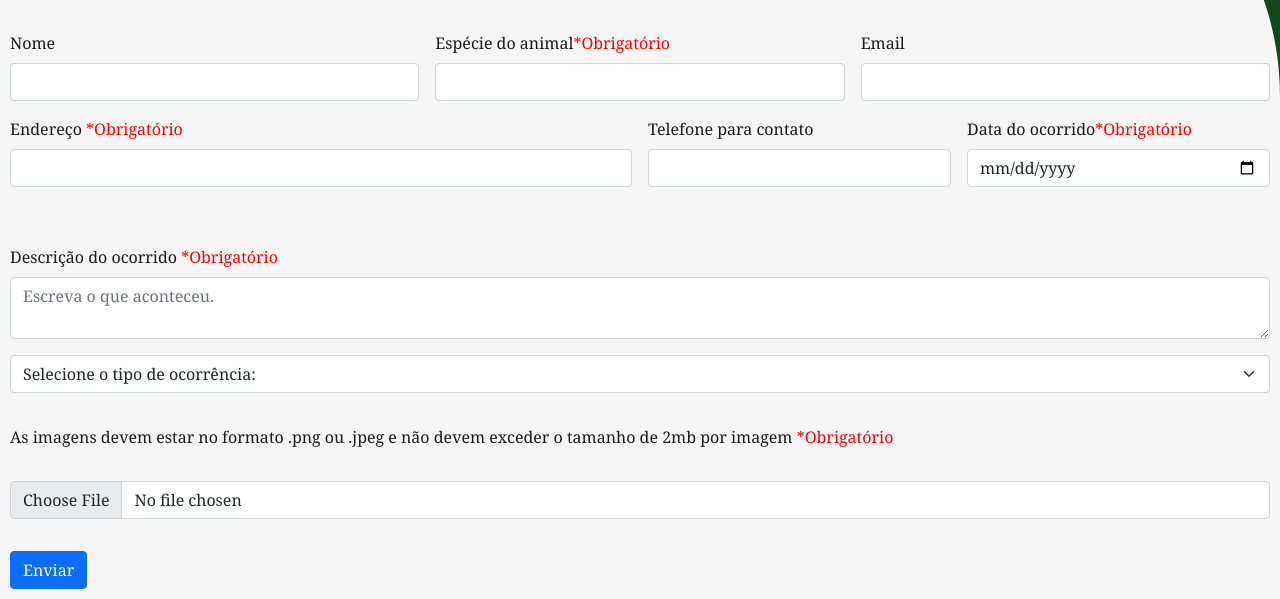
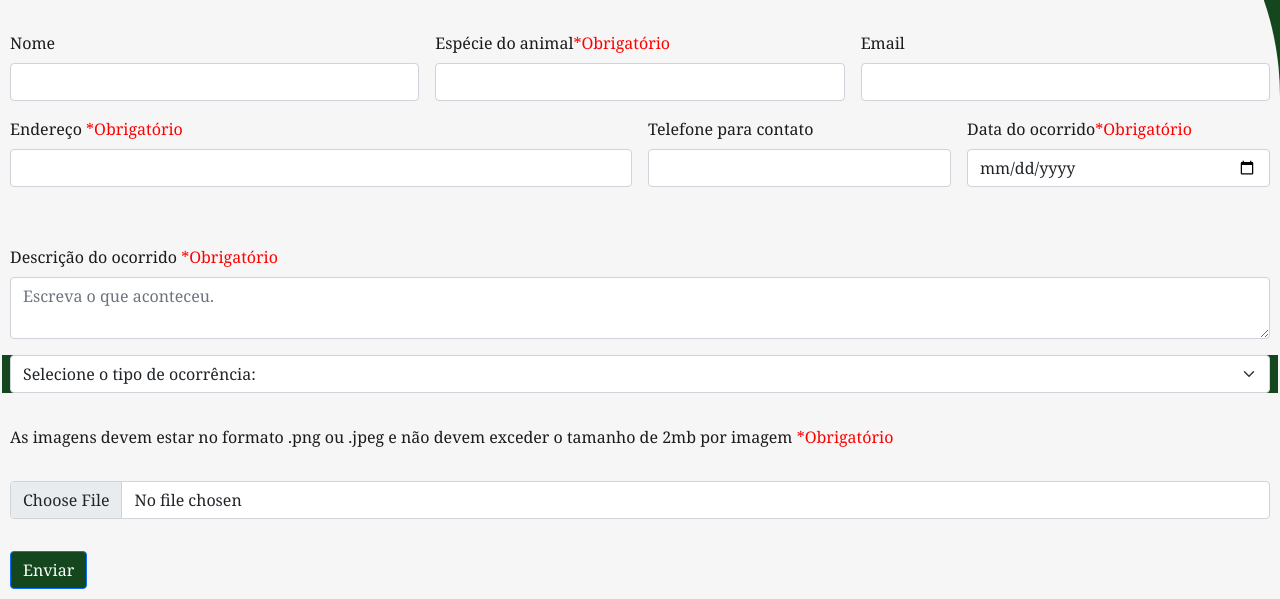
Before and after one commit to ICEI-PUC-Minas-PMV-SI/pmv-si-2022-2-e3-proj-dcu-t3-pet-alert, a plain HTML site: page ocorrenciaUsuario.html in a window 1280 px wide. In both pictures the pointer is over the element 640 px from the left and 577 px from the top of the page. Shown: the part 203-802 px from the top of the page. Drawn offline with Linux system fonts and the light colour scheme.

Commit message:
Update style.css

```diff
--- a/style.css
+++ b/style.css
@@ -179,3 +179,26 @@ transition: all 0.3s;
 border-radius: 0%;
 transition: all 0.3s;
 }
+
+/*Classes tela ocorrenciaUsuario */
+
+.mb-3 {
+    color: #DA6A00;
+    transition: all 0.3s
+}
+
+
+.mb-3:hover{
+    background-color:#14471E ;
+    transition: all 0.3s
+}
+
+.btn-primary {
+    background-color: #14471E;
+    transition: all 0.3s
+}
+
+.btn-primary:hover {
+    background-color:  #DA6A00;
+    transition: all 0.3s
+}
```
